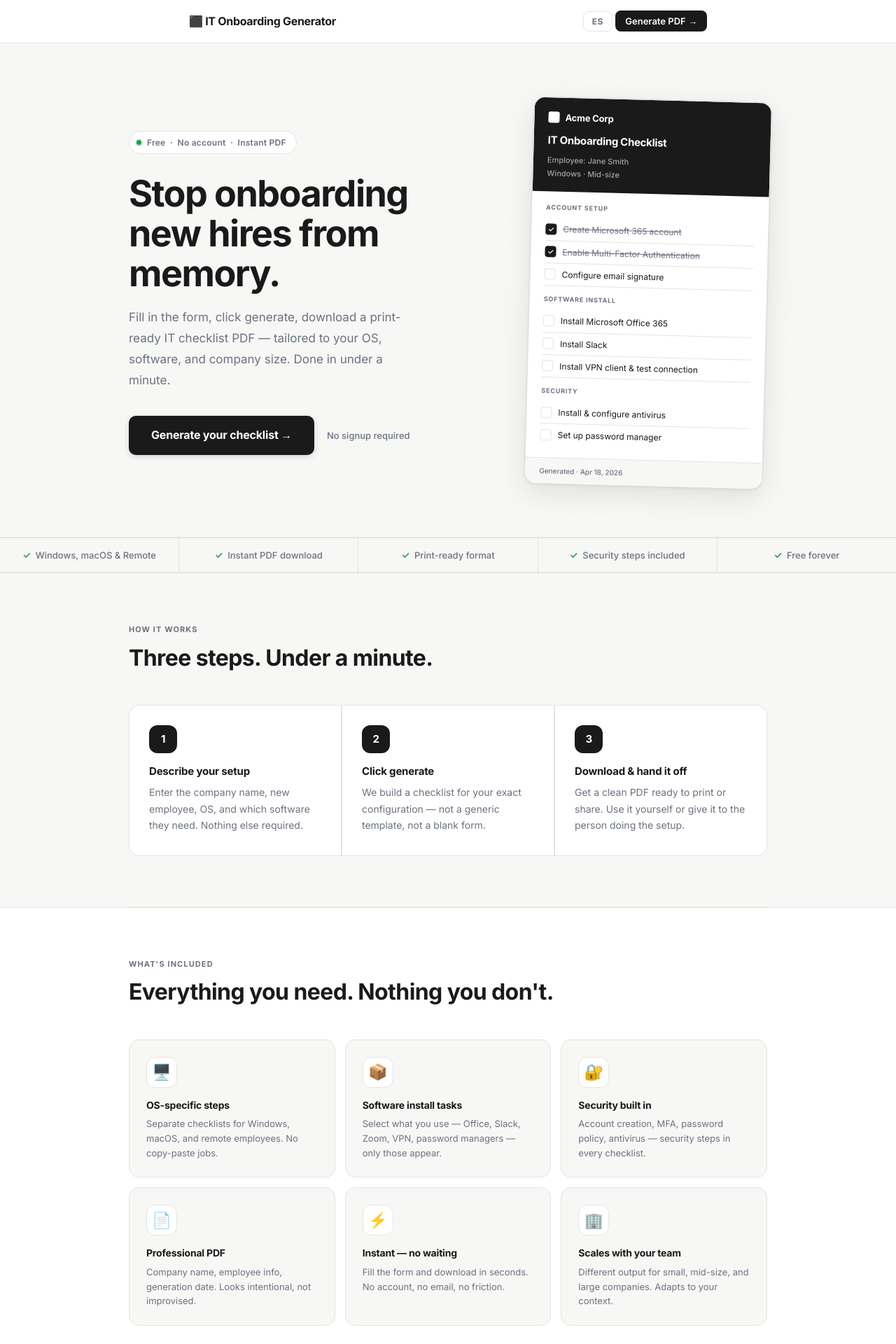
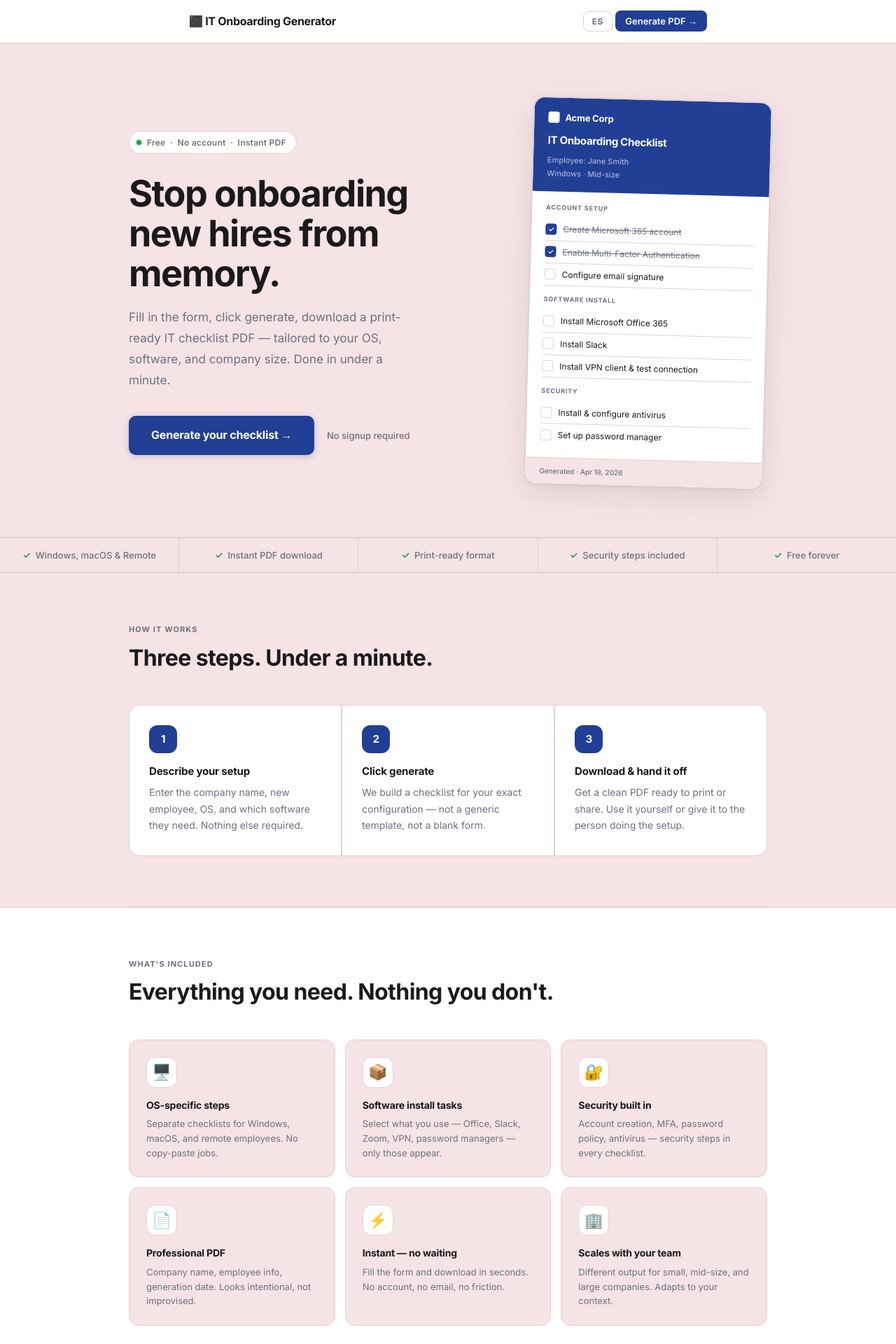
Before and after one commit to cfuentesb30/it-onboarding-generator, a Flask app: page / in a window 1280 px wide. Shown: the top 1920 px of the page at 70% size. Run offline with Flask 3, Linux system fonts and the light colour scheme.

Commit message:
Apply Lavender Blush + French Blue color palette
- --bg: #F6E3E5 (Lavender Blush) — page background
- --accent: #213F95 (French Blue) — buttons, badges, highlights, CTA
- --border: #e4d0d3 — pink-tinted borders to match background
- Updated all accent shadows to blue-tinted rgba
- Updated PDF template: header border, badge, section title accent bar, signoff border
- Section title background uses Lavender Blush for brand consistency

```diff
--- a/app/static/css/style.css
+++ b/app/static/css/style.css
@@ -1,12 +1,12 @@
 *, *::before, *::after { box-sizing: border-box; margin: 0; padding: 0; }
 
 :root {
-  --bg: #f7f7f5;
+  --bg: #F6E3E5;
   --surface: #ffffff;
-  --border: #e4e4e0;
+  --border: #e4d0d3;
   --text: #1a1a1a;
   --muted: #6b7280;
-  --accent: #1a1a1a;
+  --accent: #213F95;
   --green: #16a34a;
 }
 
@@ -92,8 +92,8 @@ footer { border-top: 1px solid var(--border); padding: 18px 0; text-align: cente
   transition: box-shadow .2s;
 }
 .form-section:focus-within {
-  box-shadow: 0 0 0 2px rgba(26,26,26,0.08);
-  border-color: #bbb;
+  box-shadow: 0 0 0 2px rgba(33,63,149,0.12);
+  border-color: #a0b0d8;
 }
 
 .form-section-header {
@@ -105,7 +105,7 @@ footer { border-top: 1px solid var(--border); padding: 18px 0; text-align: cente
 .step-badge {
   flex-shrink: 0;
   width: 28px; height: 28px;
-  background: var(--text); color: #fff;
+  background: var(--accent); color: #fff;
   border-radius: 8px;
   font-size: 11px; font-weight: 700; letter-spacing: 0.03em;
   display: flex; align-items: center; justify-content: center;
@@ -168,7 +168,7 @@ input[type="text"]:focus, select:focus { border-color: var(--accent); }
   padding: 20px 16px; text-align: center;
   cursor: pointer; transition: all .18s; background: var(--bg);
 }
-.os-card-inner:hover { border-color: #bbb; background: #f2f2ef; }
+.os-card-inner:hover { border-color: #bbb; background: #ead3d6; }
 .os-card input:checked + .os-card-inner {
   border-color: var(--accent); background: var(--surface);
   box-shadow: 0 0 0 2px var(--accent);
@@ -196,7 +196,7 @@ input[type="text"]:focus, select:focus { border-color: var(--accent); }
   padding: 16px 10px; text-align: center;
   cursor: pointer; transition: all .18s; background: var(--bg);
 }
-.role-card-inner:hover { border-color: #bbb; background: #f2f2ef; }
+.role-card-inner:hover { border-color: #bbb; background: #ead3d6; }
 .role-card input:checked + .role-card-inner {
   border-color: var(--accent); background: var(--surface);
   box-shadow: 0 0 0 2px var(--accent);
@@ -219,7 +219,7 @@ input[type="text"]:focus, select:focus { border-color: var(--accent); }
   cursor: pointer; transition: all .15s; font-size: 13px; background: var(--bg);
   font-weight: 500;
 }
-.sw-item:hover { border-color: #bbb; background: #f2f2ef; }
+.sw-item:hover { border-color: #bbb; background: #ead3d6; }
 .sw-item input[type="checkbox"] { accent-color: var(--accent); width: 15px; height: 15px; flex-shrink: 0; }
 .sw-item:has(input:checked) { border-color: var(--accent); background: var(--surface); }
 
@@ -339,11 +339,11 @@ input[type="text"]:focus, select:focus { border-color: var(--accent); }
   font-size: 16px; font-weight: 700; letter-spacing: -0.3px;
   cursor: pointer;
   transition: opacity .18s, transform .18s, box-shadow .18s;
-  box-shadow: 0 2px 10px rgba(0,0,0,0.15);
+  box-shadow: 0 2px 10px rgba(33,63,149,0.25);
 }
 .btn-generate:hover:not(:disabled) {
   opacity: .88; transform: translateY(-2px);
-  box-shadow: 0 6px 20px rgba(0,0,0,0.2);
+  box-shadow: 0 6px 20px rgba(33,63,149,0.35);
 }
 .btn-generate:disabled,
 .btn-generate.btn-loading { opacity: .55; cursor: not-allowed; transform: none; }
@@ -421,12 +421,12 @@ input[type="text"]:focus, select:focus { border-color: var(--accent); }
   border-radius: 10px; font-size: 15px; font-weight: 700;
   letter-spacing: -0.2px; text-decoration: none;
   transition: opacity .18s, transform .18s, box-shadow .18s;
-  box-shadow: 0 2px 10px rgba(0,0,0,0.14);
+  box-shadow: 0 2px 10px rgba(33,63,149,0.25);
 }
 .btn-cta:hover {
   opacity: .88;
   transform: translateY(-2px);
-  box-shadow: 0 6px 20px rgba(0,0,0,0.18);
+  box-shadow: 0 6px 20px rgba(33,63,149,0.35);
 }
 .btn-cta-lg { padding: 15px 32px; font-size: 16px; }
 .btn-cta-inverted {
@@ -462,7 +462,7 @@ input[type="text"]:focus, select:focus { border-color: var(--accent); }
 }
 
 .pdf-header {
-  background: var(--text);
+  background: var(--accent);
   color: #fff;
   padding: 18px 20px 16px;
 }
@@ -507,7 +507,7 @@ input[type="text"]:focus, select:focus { border-color: var(--accent); }
 .pdf-check {
   flex-shrink: 0;
   width: 16px; height: 16px;
-  background: var(--text);
+  background: var(--accent);
   color: #fff;
   border-radius: 4px;
   display: flex; align-items: center; justify-content: center;
@@ -595,7 +595,7 @@ input[type="text"]:focus, select:focus { border-color: var(--accent); }
 .lp-step:hover { background: var(--bg); }
 .step-num {
   width: 40px; height: 40px;
-  background: var(--text); color: #fff;
+  background: var(--accent); color: #fff;
   border-radius: 12px;
   display: flex; align-items: center; justify-content: center;
   font-size: 15px; font-weight: 700;
@@ -682,7 +682,7 @@ input[type="text"]:focus, select:focus { border-color: var(--accent); }
 
 /* ── Final CTA ── */
 .lp-final-cta {
-  background: var(--text);
+  background: var(--accent);
   padding: 0;
   margin-top: 0;
 }
```
Also changed, not shown: app/templates/pdf_checklist.html (+4 -4 lines).
